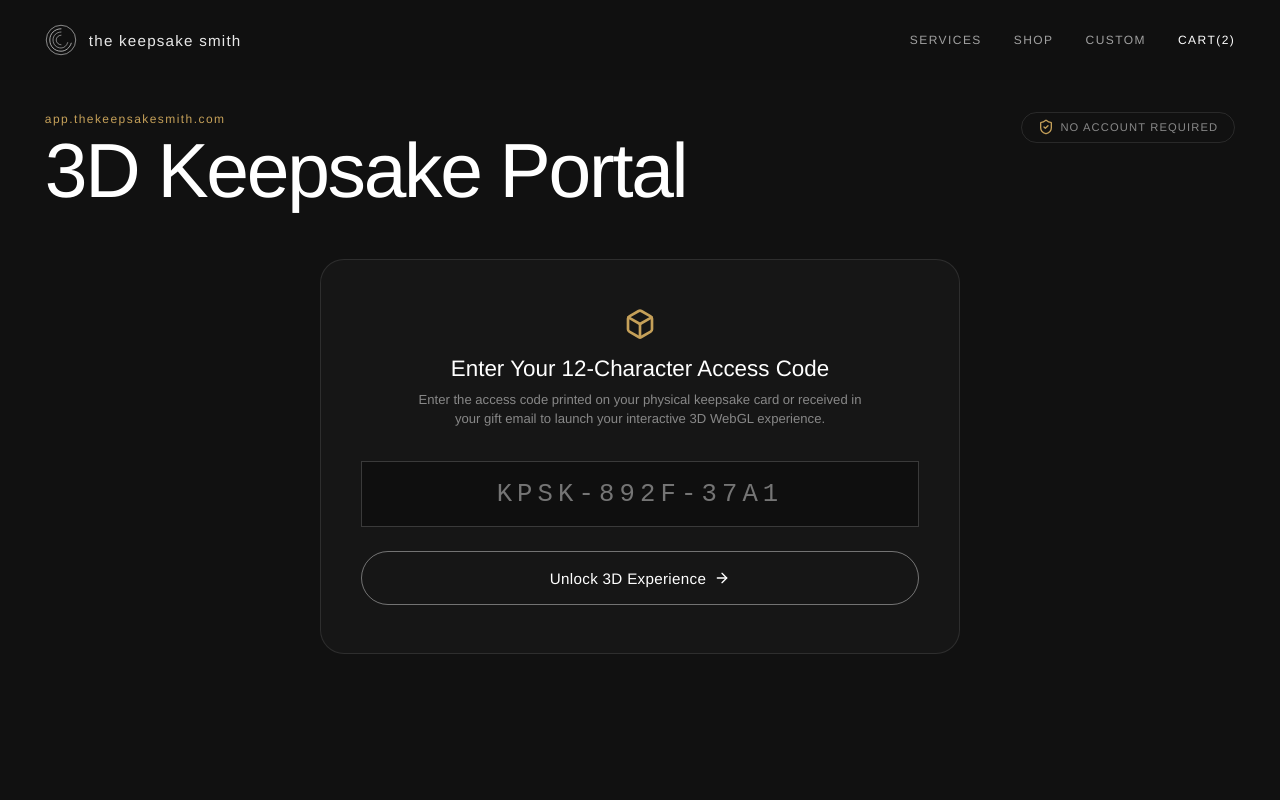
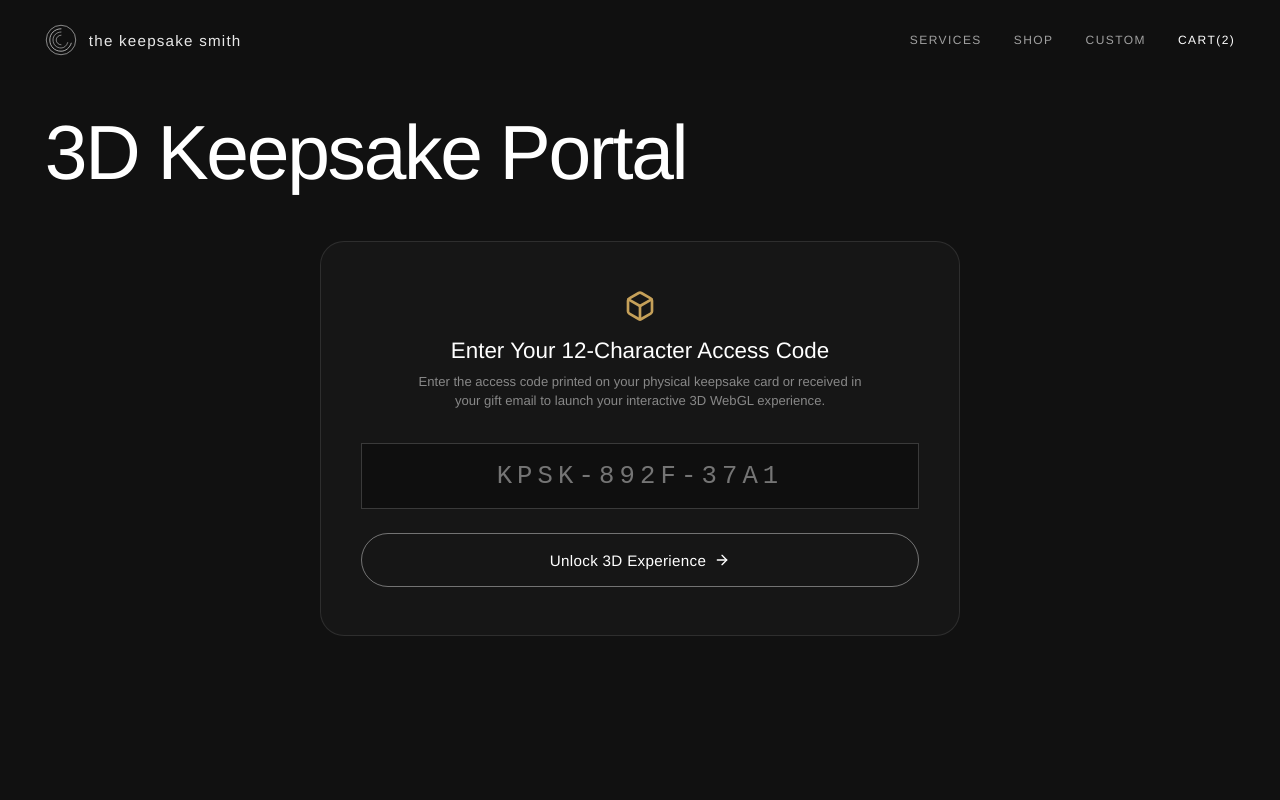
Before and after one commit to Dean142A/keepsake-smith, a Next.js app: page /portal in a window 1280 px wide. Shown: the top 800 px of the page. Built offline with nearby package versions, Linux system fonts and the light colour scheme.

Commit message:
Remove app.thekeepsakesmith.com tag and NO ACCOUNT REQUIRED badge from portal header

```diff
--- a/src/app/portal/page.jsx
+++ b/src/app/portal/page.jsx
@@ -2,7 +2,7 @@
 
 import React, { useState } from 'react';
 import Link from 'next/link';
-import { Lock, Sparkles, Box, ArrowRight, RefreshCw, ShieldCheck } from 'lucide-react';
+import { Lock, Sparkles, Box, ArrowRight, RefreshCw } from 'lucide-react';
 
 export default function PortalPage() {
   const [code, setCode] = useState('');
@@ -72,11 +72,7 @@
         {/* Header Title */}
         <div style={styles.headerRow}>
           <div>
-            <div style={styles.subdomainTag}>app.thekeepsakesmith.com</div>
             <h1 className="heading-xl">3D Keepsake Portal</h1>
-          </div>
-          <div style={styles.shieldBadge}>
-            <ShieldCheck size={16} color="#C5A059" /> NO ACCOUNT REQUIRED
           </div>
         </div>
 
```
